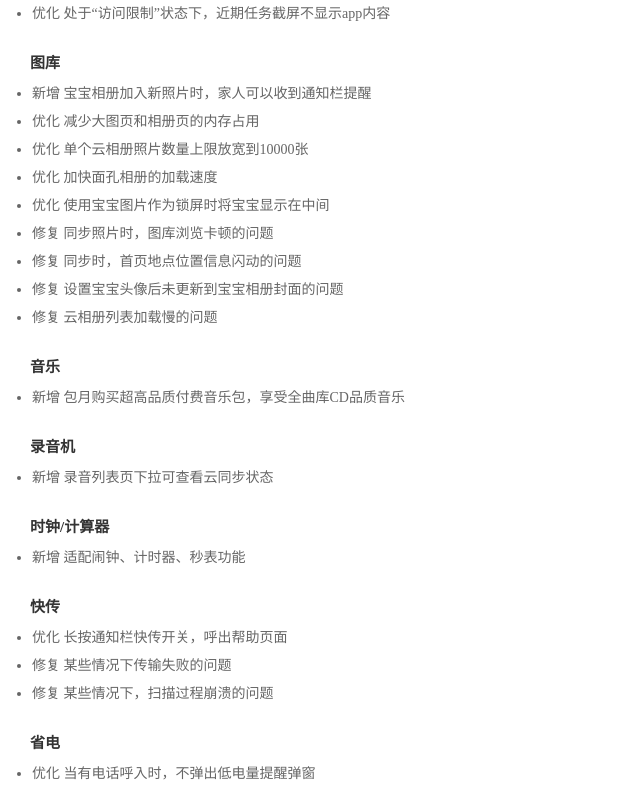
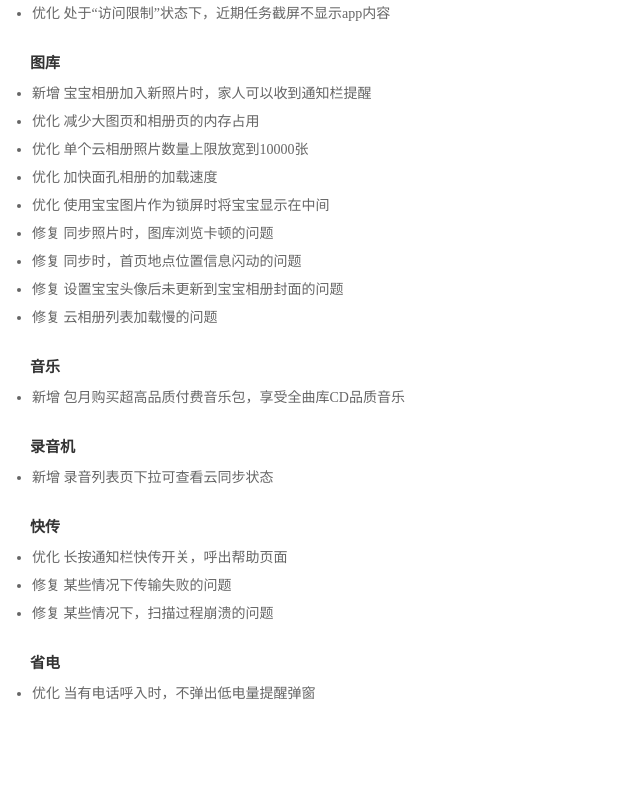
Before and after one commit to gtbluesky/gtbluesky.github.io, a plain HTML site: page miui_changelog/miui7/5.10.17.html in a window 1280 px wide. Shown: the part 575-1376 px from the top of the page, without its empty margins (0-640 px from the left). After the commit the page ends 1296 px from the top, so only its background shows below. Drawn offline with Linux system fonts and the light colour scheme.

Commit message:
modify 5.10.17 changelog again

```diff
--- a/miui_changelog/miui7/5.10.17.html
+++ b/miui_changelog/miui7/5.10.17.html
@@ -88,11 +88,6 @@
                 <li>新增 录音列表页下拉可查看云同步状态</li>
             </ul>
 
-            <h3>时钟/计算器</h3>
-            <ul>
-                <li>新增 适配闹钟、计时器、秒表功能</li>
-            </ul>
-
             <h3>快传</h3>
             <ul>
                 <li>优化 长按通知栏快传开关，呼出帮助页面</li>
```
Also changed, not shown: miui_changelog/miui7/5.10.17.txt.
